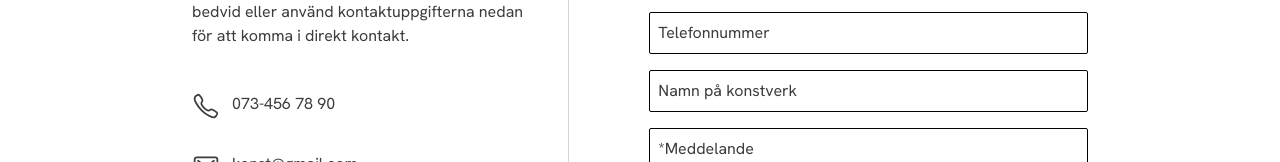
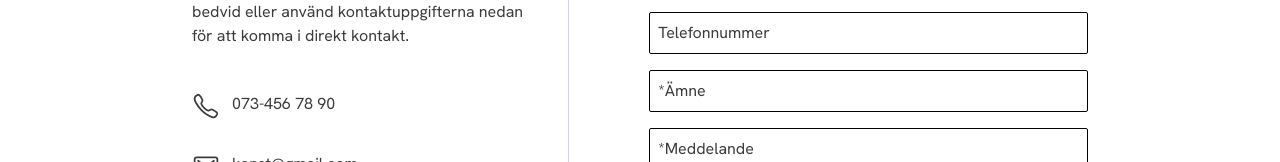
Before and after one commit to RozlinA/Art-Gallery-Degree-Project, a React (Vite) app: page /kontakt in a window 1280 px wide. Shown: the part 348-510 px from the top of the page. Built offline with nearby package versions, Linux system fonts and the light colour scheme; no server answers.

Commit message:
Refactor contact form to conditionally display 'artwork' or 'subject' input field

```diff
--- a/src/components/ContactForm.tsx
+++ b/src/components/ContactForm.tsx
@@ -1,7 +1,11 @@
 import { useRef } from "react";
 import emailjs from "@emailjs/browser";
 
-export const ContactForm = () => {
+interface IContactFormProps {
+  showCustomField: boolean;
+}
+
+export const ContactForm = ({ showCustomField }: IContactFormProps) => {
   const form = useRef<HTMLFormElement | null>(null);
 
   const sendEmail = (e: React.FormEvent<HTMLFormElement>) => {
@@ -74,6 +78,7 @@ export const ContactForm = () => {
           className="border border-black placeholder-[#3c3c3c] p-2 rounded-sm"
         />
 
+        {showCustomField && (
           <input
             type="text"
             name="artwork"
@@ -81,6 +86,18 @@ export const ContactForm = () => {
             placeholder="Namn på konstverk"
             className="border border-black placeholder-[#3c3c3c] p-2 rounded-sm"
           />
+        )}
+
+        {!showCustomField && (
+          <input
+            type="text"
+            name="subject"
+            id="subject"
+            placeholder="*Ämne"
+            required
+            className="border border-black placeholder-[#3c3c3c] p-2 rounded-sm"
+          />
+        )}
 
         <textarea
           name="message"
--- a/src/pages/Contact.tsx
+++ b/src/pages/Contact.tsx
@@ -73,7 +73,7 @@ export const Contact = () => {
               </div>
             </div>
             <div className="w-full md:w-[60%] flex flex-col gap-6 md:border-l md:border-gray-300 md:pl-20">
-              <ContactForm></ContactForm>
+              <ContactForm showCustomField={false}></ContactForm>
               <hr className="md:hidden" />
             </div>
           </div>
--- a/src/pages/Order.tsx
+++ b/src/pages/Order.tsx
@@ -37,7 +37,7 @@ export const Order = () => {
                 </p>
               </div>
 
-              <ContactForm></ContactForm>
+              <ContactForm showCustomField={true}></ContactForm>
               <hr className="md:hidden" />
             </div>
           </div>
```
Lines whose indentation alone changed are shown as unchanged.
